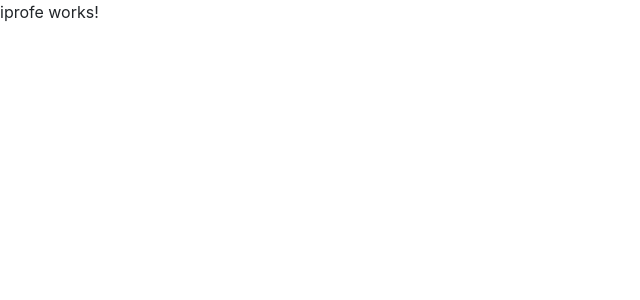
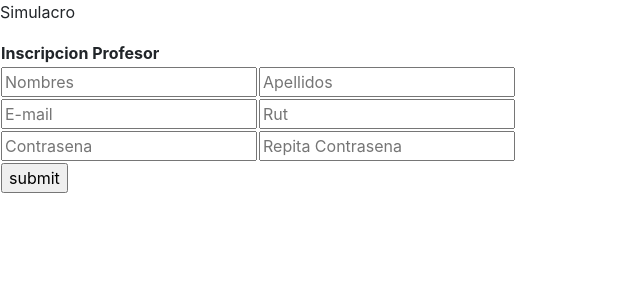
Before and after one commit to franciscomartinezq/proyect, an Angular app: page /Iprofe in a window 1280 px wide. Shown: the top 300 px of the page, without its empty margins (0-640 px from the left). Built offline with nearby package versions, Linux system fonts and the light colour scheme.

Commit message:
Agregue inscripcion profesor

```diff
--- a/src/app/components/iprofe/iprofe.component.html
+++ b/src/app/components/iprofe/iprofe.component.html
@@ -1 +1,21 @@
-<p>iprofe works!</p>
+<p>Simulacro</p>
+<form>
+    <table>
+        <th colspan="2">Inscripcion Profesor</th>
+        <tr>
+            <td><input type="text" placeholder="Nombres"></td>
+            <td><input type="text" placeholder="Apellidos"></td>
+        </tr>
+        <tr>
+            <td><input type="text" placeholder="E-mail"></td>
+            <td><input type="text" placeholder="Rut"></td>
+        </tr>
+        <tr>
+            <td><input type="password" placeholder="Contrasena"></td>
+            <td><input type="password" placeholder="Repita Contrasena"></td>
+        </tr>
+        <tr>
+            <td colspan="2" ><input type="submit" value="submit"></td>
+        </tr>
+    </table>
+</form>
```
